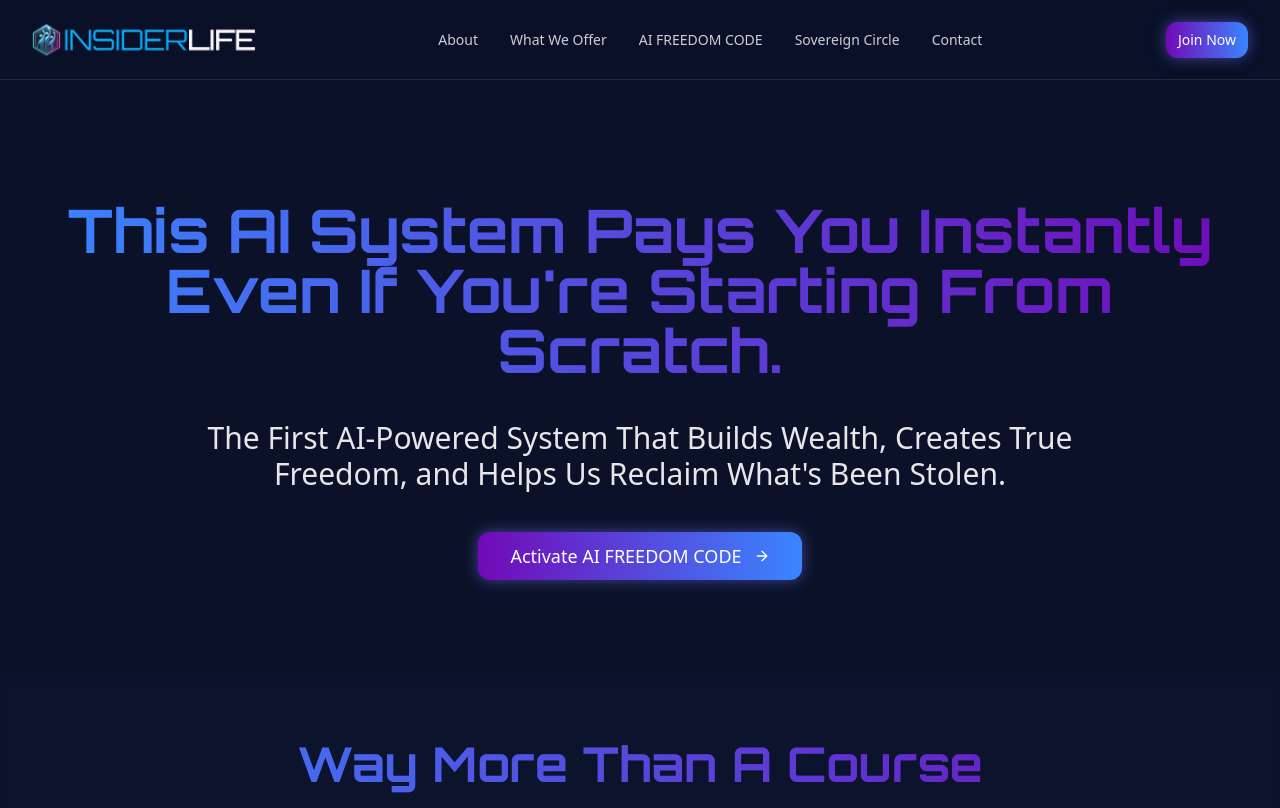
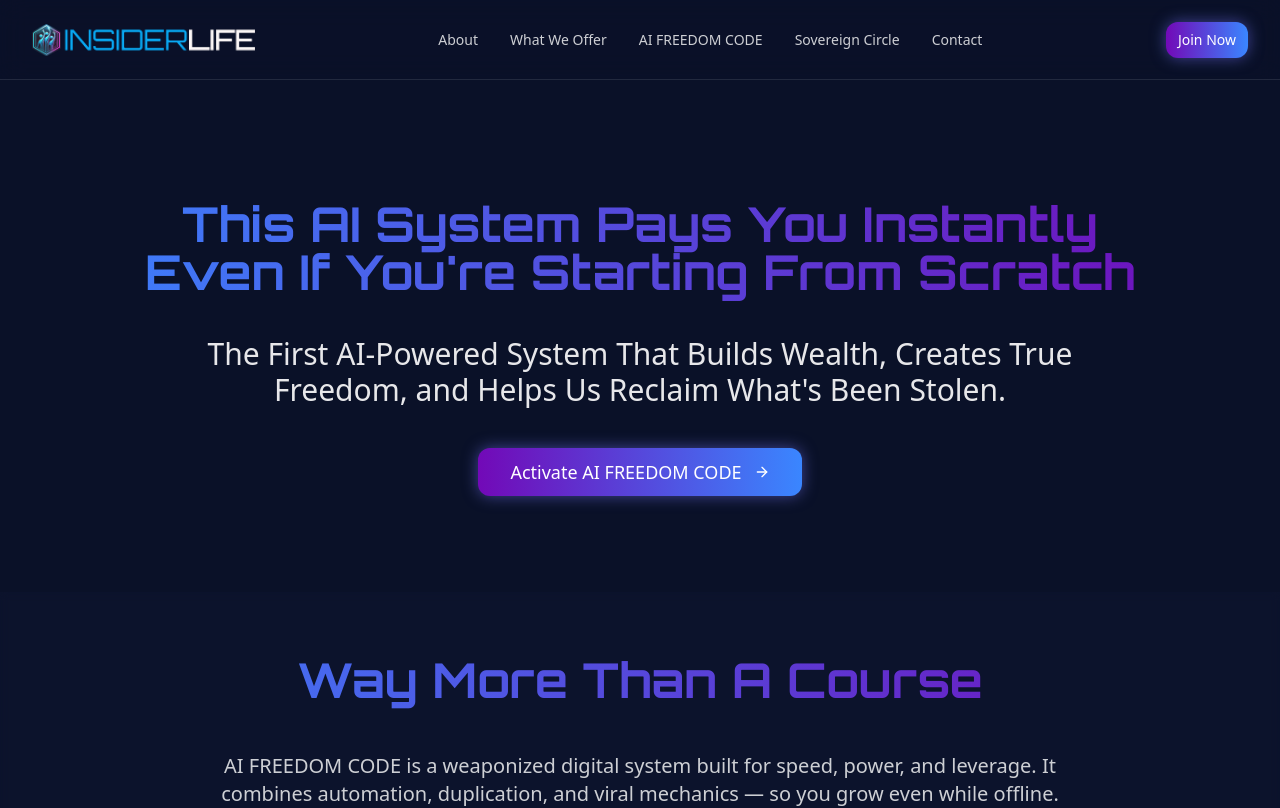
Before and after one commit to TokenomixLabs/insiderlife-lander, a React (Vite) app: page /aifreedomcode in a window 1280 px wide. Shown: the top 808 px of the page. Built offline with nearby package versions, Linux system fonts and the light colour scheme.

Commit message:
Fix: Reduce hero headline size
Reduced the size of the hero headline to two lines.

```diff
--- a/src/components/aifreedom/HeroSection.tsx
+++ b/src/components/aifreedom/HeroSection.tsx
@@ -11,9 +11,9 @@ const HeroSection = () => {
 
   return (
     <section className="container mx-auto px-4 py-16 md:py-24 text-center">
-      <h1 className="text-4xl md:text-5xl lg:text-6xl font-bold font-orbitron mb-6 text-gradient leading-[1.4] py-2 pb-4">
+      <h1 className="text-3xl md:text-4xl lg:text-5xl font-bold font-orbitron mb-6 text-gradient leading-[1.4] py-2 pb-4">
         This AI System Pays You Instantly<br />
-        Even If You're Starting From Scratch.
+        Even If You're Starting From Scratch
       </h1>
       <p className="text-xl md:text-2xl lg:text-3xl mb-10 max-w-4xl mx-auto text-white/90 leading-tight">
         The First AI-Powered System That Builds Wealth, Creates True Freedom, and Helps Us Reclaim What's Been Stolen.
```
